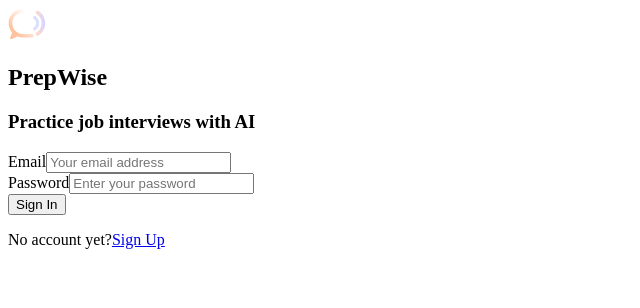
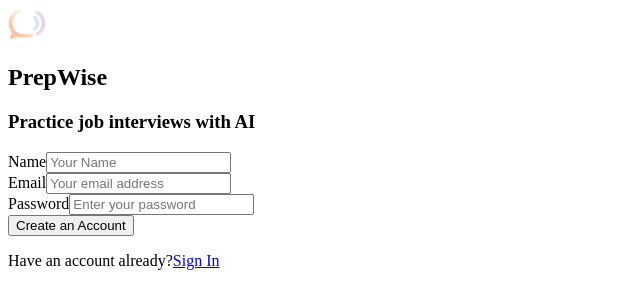
Before and after one commit to Nishakulkarni06/PrepIn, a Next.js app in the folder prepnexus/: page /sign-up in a window 1280 px wide. Shown: the top 308 px of the page, without its empty margins (0-640 px from the left). Built offline with nearby package versions, Linux system fonts and the light colour scheme.

Commit message:
added home page and auth page

```diff
--- a/prepnexus/app/(auth)/sign-up/page.tsx
+++ b/prepnexus/app/(auth)/sign-up/page.tsx
@@ -1,7 +1,7 @@
 import AuthForm from "@/components/AuthForm"
 
 const Page = ()=>{
-return <AuthForm type="sign-in"/>
+return <AuthForm type="sign-up"/>
 }
 
 export default Page
```
